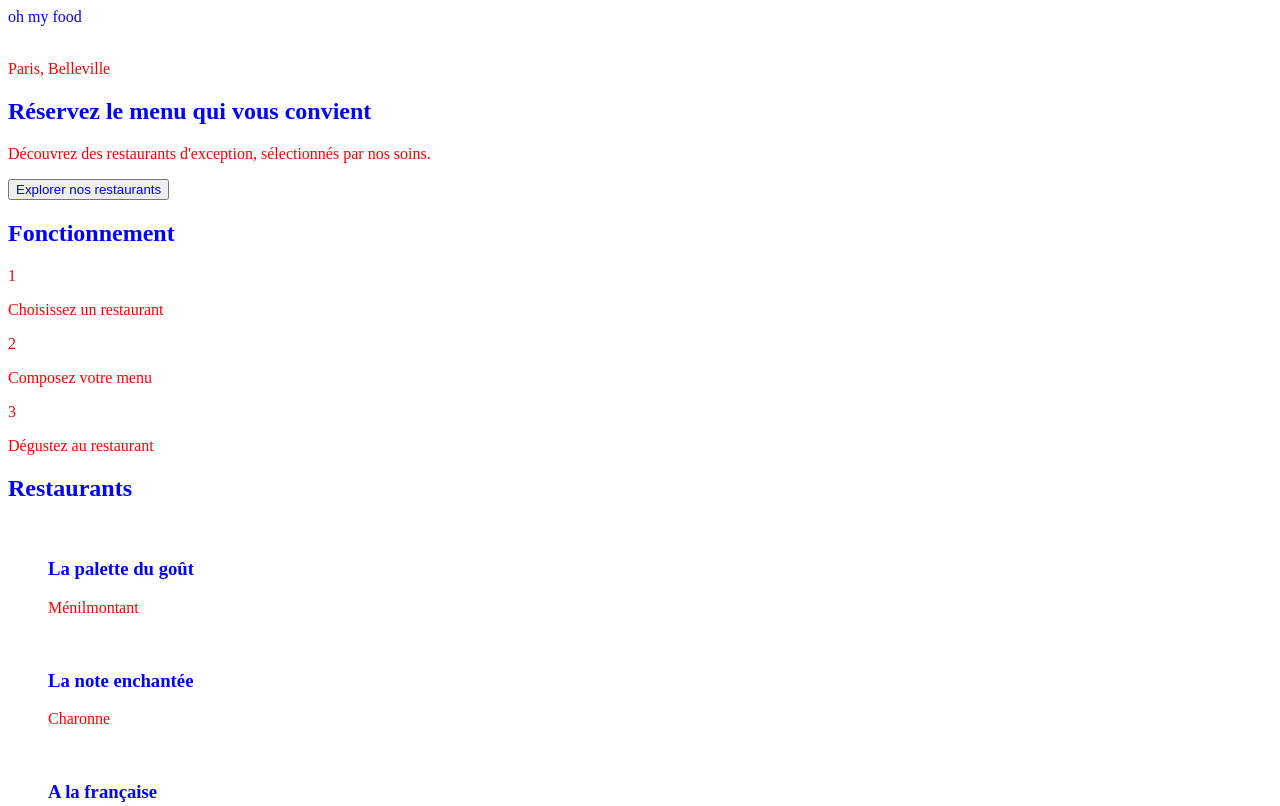
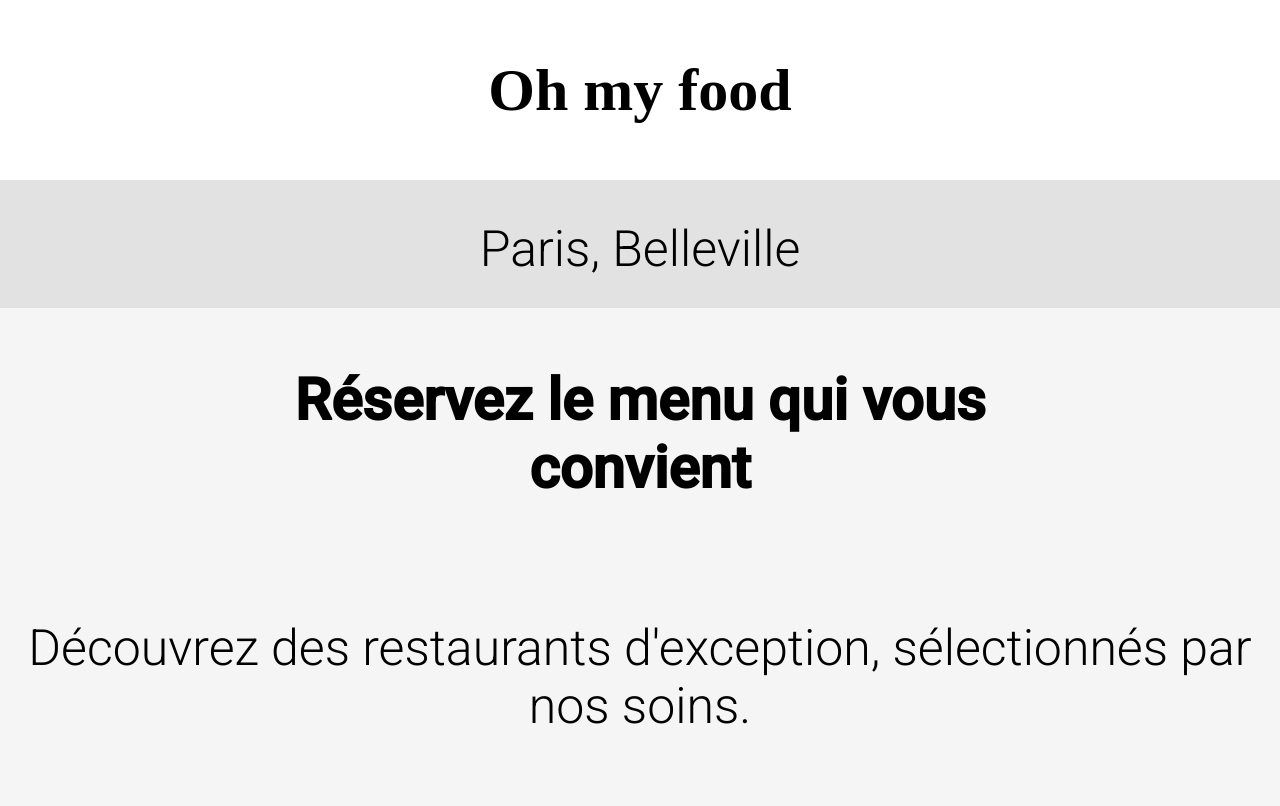
Before and after one commit to XavColl/Dynamisez-page-web-css, a website: page index.html in a window 1280 px wide. Shown: the top 806 px of the page. Drawn offline with Linux system fonts and the light colour scheme; a web font is replaced by a local one.

Commit message:
update header end infos

```diff
--- a/index.html
+++ b/index.html
@@ -2,29 +2,29 @@
 <html lang="fr">
 <head>
     <meta charset="UTF-8">
-    <link rel="stylesheet" href="./public/css/style.css"
+    <link rel="stylesheet" href="./public/css/style.css">
     <title>oh my food</title>
 </head>
 <body>
-    <div class="global-container">
     <header>
-            <img src="#" alt="" />
+        <h1>Oh my food</h1>
     </header>
     <section class="infos">
-            <div>
-                <p><i></i>Paris, Belleville</p>
-                <div>
-                    <h1>Réservez le menu qui vous convient</h1>
+        <div class="infos--title"><i></i><p>Paris, Belleville</p></div>
+        <div class="infos--content">
+            <h2>Réservez le menu qui vous convient</h2>
             <p>Découvrez des restaurants d'exception, sélectionnés par nos soins.</p>
             <button>Explorer nos restaurants</button>
-                </div>
+
         </div>
     </section>
     <section class="help-user">
-            <h2>Fonctionnement</h2>
-            <div><p>1</p><i></i><p>Choisissez un restaurant</p></div>
-            <div><p>2</p><i></i><p>Composez votre menu</p></div>
-            <div><p>3</p><i></i><p>Dégustez au restaurant</p></div>
+        <div class="help-user--title"><h2>Fonctionnement</h2></div>
+        <div class="help-user--content">
+            <div class="help-user--card"><p>1<i></i>Choisissez un restaurant</p></div>
+            <div class="help-user--card"><p>2<i></i>Composez votre menu</p></div>
+            <div class="help-user--card"><p>3<i></i>Dégustez au restaurant</p></div>
+        </div>
     </section>
     <main>
         <h2> Restaurants</h2>
@@ -69,7 +69,6 @@
             <i></i>
         </figure>
     </main>
-    </div>
     <footer>
         <img src="#" alt="" />
         <div><i></i><p>Proposer un restaurant</p></div>
--- a/sass/main.scss
+++ b/sass/main.scss
@@ -1,7 +1,121 @@
+@import url('https://fonts.googleapis.com/css2?family=Roboto:wght@100;300;500&family=Shrikhand&display=swap');
 *{
-    color : blue;
+    margin : 0;
+    padding : 0;
+    font-family: "Roboto";
+}
+header{
+    width : 100%;
+    height : 180px;
+    display : flex;
+    flex-direction : column;
+    justify-content: center;
+    box-shadow: 0px 10px 5px 0px rgba(50, 50, 50, 0.75); /* Ne fonctionne pas */
+    h1{
+        font-family: "Shrikhand";
+        text-align : center;
+    }
 }
 
 p{
-    color : red;
+    font-size : 50px;
+    font-weight: 300;
 }
+
+h1{
+    font-size : 60px;
+}
+
+h2{
+    font-size : 58px;
+}
+
+button{
+    height : 120px;
+    width : 60%;
+    font-size: 45px;
+    color : white;
+    border : none;
+    border-radius: 120px;
+    background: rgb(147,86,220);
+    background: linear-gradient(0deg, rgba(147,86,220,1) 0%, rgba(255,121,218,1) 100%);
+}
+
+
+.infos{
+    width : 100%;
+    height : 850px;
+    display : flex;
+    flex-direction : column;
+    justify-items : center;
+    p,h2{
+        text-align : center;
+    }
+    h2{
+        width : 70%;
+        align-self: center;
+    }
+    button{
+        align-self : center;
+    }
+    &--content{
+        display : flex;
+        flex-direction : column;
+        justify-items : center;
+        justify-content: space-around;
+        height : 100%;
+        background-color : rgb(245, 245, 245);
+    }
+    &--title{
+        width : 100%;
+        height : 150px;
+        background-color : rgb(226, 226, 226);
+        p{
+            margin-top : 40px;
+        }
+    }
+}
+
+.help-user{
+    height : 1000px;
+    background-color : lightblue;
+    padding : 20px;
+    display : flex;
+    flex-direction : column;
+    &--title{
+        height : 200px;
+        display : flex;
+        flex-direction : column;
+        justify-content: center;
+    }
+    &--content{
+        height : 800px;
+        display: flex;
+        flex-direction: column;
+        justify-content: space-around;
+    }
+    &--card{
+        width : 60%;
+        height : 150px;
+        background-color: aquamarine;
+        align-self : center;
+    }
+}
+
+main{
+    height : 2500px;
+    width : 100%;
+    display : flex;
+    flex-direction: column;
+    background-color: bisque;
+    h2{
+        margin : 100px 0 50px 50px;
+    }
+    .restaurant{
+        width : 90%;
+        height : 500px;
+        background-color : rgb(0, 255, 85);
+        align-self : center;
+        margin : 20px 0;
+    }
+}
```
Also changed, not shown: public/css/style.css. Lines whose indentation alone changed are shown as unchanged.
